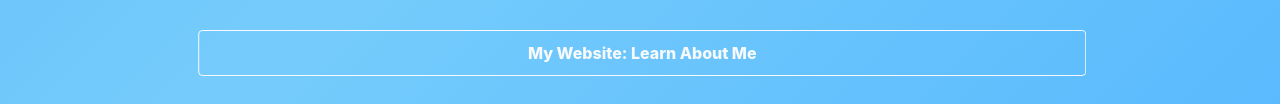
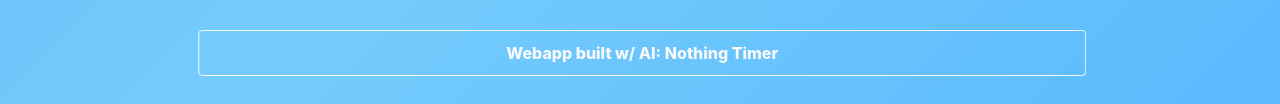
Before and after one commit to DominicPostle/DominicPostle.github.io, a plain HTML site: page index.html in a window 1280 px wide. Shown: the part 370-474 px from the top of the page. Drawn offline with nearby package versions, Linux system fonts and the light colour scheme; files that its build step writes are made by us from their sources.

Commit message:
Update index.html

```diff
--- a/index.html
+++ b/index.html
@@ -51,7 +51,7 @@
     <div class="col-xs-12">
             <div class="text-center">
                 <div style="padding-bottom: 30px;">
-                    <button onclick="location.href='https://dominicpostle.mystrikingly.com/'" type="button" class="btn btn-outline-light shake" style="width: 80%; padding-top:10px; padding-bottom:10px; font-weight: 800;">My Website: Learn About Me</button>
+                    <button onclick="location.href='http://nothingtimer.com/'" type="button" class="btn btn-outline-light shake" style="width: 80%; padding-top:10px; padding-bottom:10px; font-weight: 800;">Webapp built w/ AI: Nothing Timer</button>
                 </div>
                 <div style="padding-bottom: 30px;">
                     <button onclick="location.href='https://www.linkedin.com/in/dominicpostle/'" type="button" class="btn btn-outline-light" style="width: 80%; padding-top:10px; padding-bottom:10px; font-weight: 600;"><b>LinkedIn:</b> <i>Let's Connect!</i></button>
```
